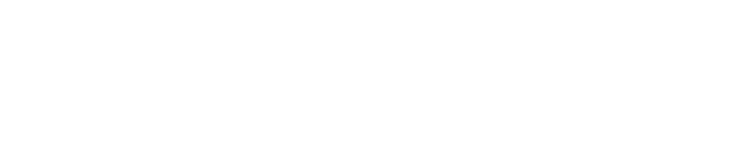
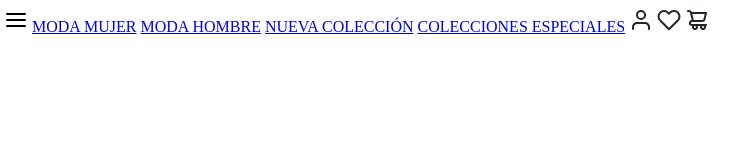
Before and after one commit to ikernm/laboratoriohtml-lemoncode, a plain HTML site: page index.html in a window 1280 px wide. Shown: the whole page, without its empty margins (4-742 px from the left). Drawn offline with Linux system fonts and the light colour scheme.

Commit message:
assets y css

```diff
--- a/index.html
+++ b/index.html
@@ -4,8 +4,18 @@
     <meta charset="UTF-8">
     <meta name="viewport" content="width=device-width, initial-scale=1.0">
     <title>Laboratorio HTML</title>
+    <link rel="stylesheet" href="styles.css">
 </head>
 <body>
-
+    <nav>
+        <img src="assets/icon-menu-burguer.svg">
+        <a href="#">MODA MUJER</a>
+        <a href="#">MODA HOMBRE</a>
+        <a href="#">NUEVA COLECCIÓN</a>
+        <a href="#">COLECCIONES ESPECIALES</a>
+        <img src="assets/icon-user.svg">
+        <img src="assets/icon-heart.svg">
+        <img src="assets/icon-shopping-cart.svg">
+    </nav>
 </body>
 </html>
```
Also changed, not shown: assets/icon-heart.svg (added), assets/icon-mail.svg (added), assets/icon-menu-burguer.svg (added), assets/icon-phone.svg (added), assets/icon-shopping-cart.svg (added), assets/icon-truck.svg (added), assets/icon-user.svg (added), assets/image-1.jpg (added), assets/image-2.jpg (added), assets/image-3.jpg (added), assets/image-4.jpg (added), assets/image-5.jpg (added), assets/image-6.jpg (added), styles.css (added).
